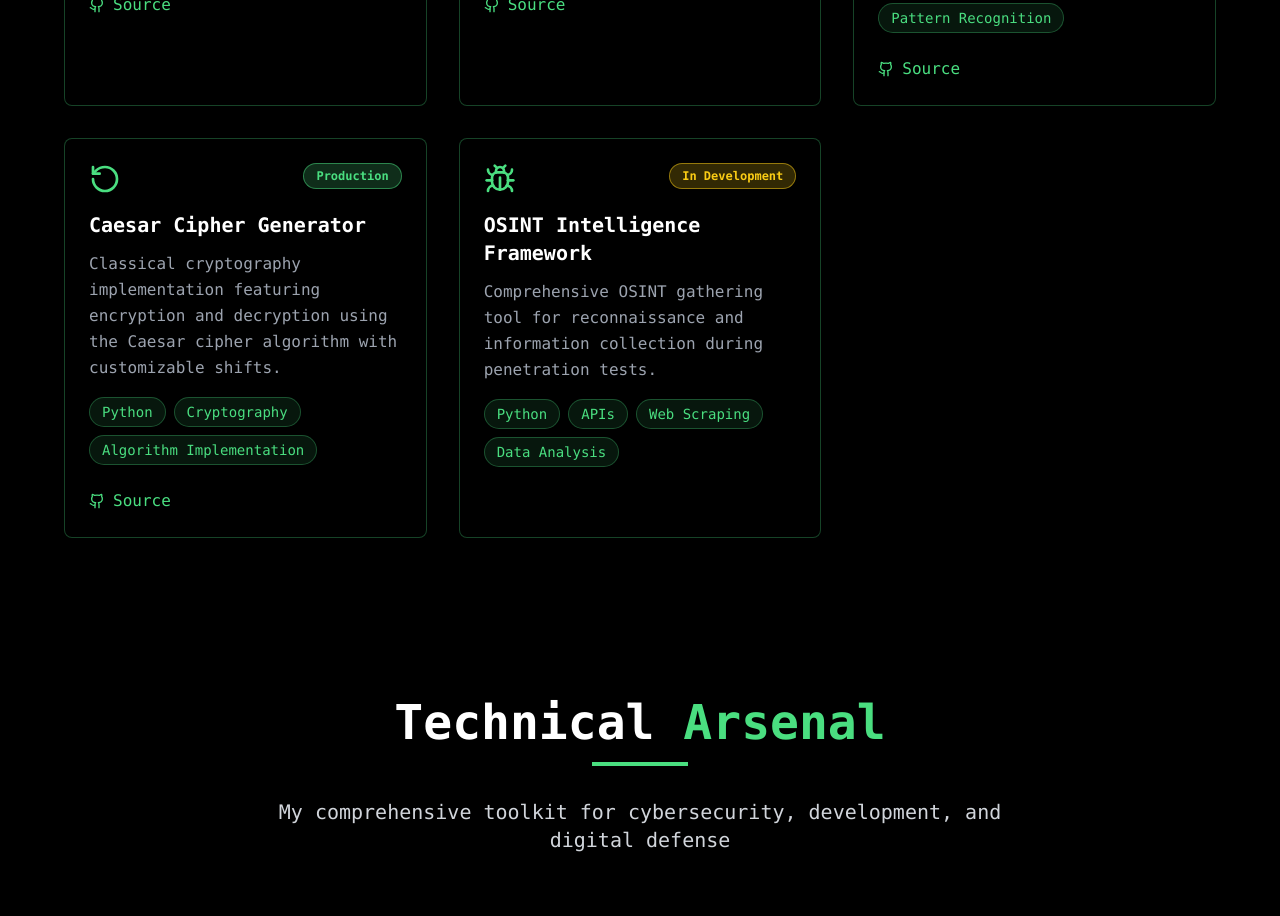
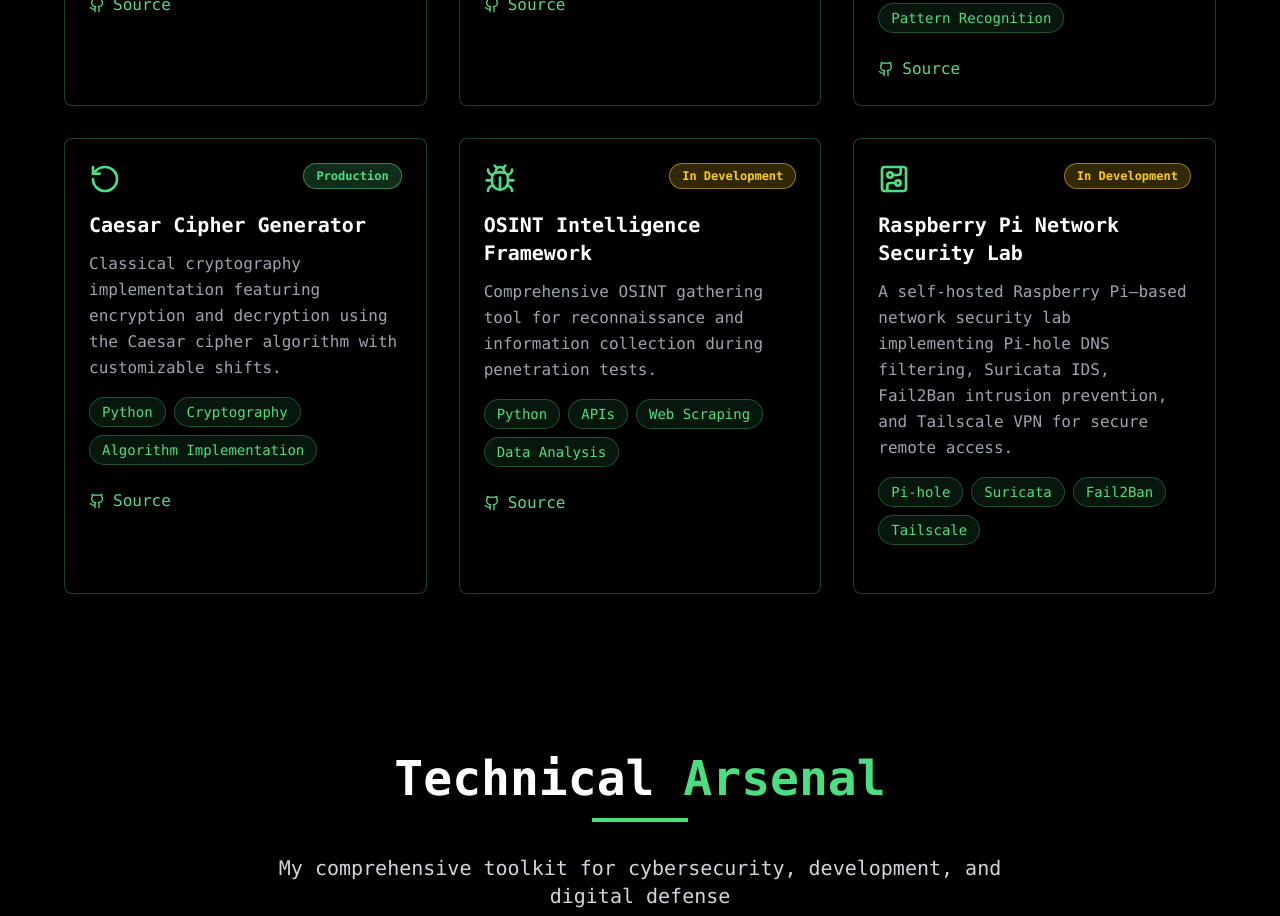
Before and after one commit to HyperRudy/Website, a React (Vite) app: page / in a window 1280 px wide. Shown: the part 2520-3436 px from the top of the page. Built offline with nearby package versions, Linux system fonts and the light colour scheme.

Commit message:
Added Raspattack project with details and github link of CBSec Project

```diff
--- a/src/components/Projects.tsx
+++ b/src/components/Projects.tsx
@@ -1,5 +1,5 @@
 import React from 'react';
-import { Github, Shield, Key, Bug, Image, RotateCcw } from 'lucide-react';
+import { Github, Shield, Key, Bug, Image, RotateCcw,CircuitBoard } from 'lucide-react';
 
 const Projects: React.FC = () => {
   const projects = [
@@ -46,8 +46,23 @@ const Projects: React.FC = () => {
       technologies: ['Python', 'APIs', 'Web Scraping', 'Data Analysis'],
       status: 'In Development',
       link: '#',
-      github: ''
-    }
+      github: 'https://github.com/HyperRudy/CBsec'
+    },
+   {
+  icon: <CircuitBoard className="w-8 h-8" />,
+  title: "Raspberry Pi Network Security Lab",
+  description:
+    "A self-hosted Raspberry Pi–based network security lab implementing Pi-hole DNS filtering, Suricata IDS, Fail2Ban intrusion prevention, and Tailscale VPN for secure remote access.",
+  technologies: [
+    "Pi-hole",
+    "Suricata",
+    "Fail2Ban",
+    "Tailscale"
+  ],
+  status: "In Development",
+  link: "#",
+  github: ""
+}
   ];
 
   const getStatusColor = (status: string) => {
@@ -109,7 +124,7 @@ const Projects: React.FC = () => {
                 ))}
               </div>
 
-              {project.status !== 'In Development' && (
+              {project.github && (
                 <div className="flex">
                   <a
                     href={project.github}
```
